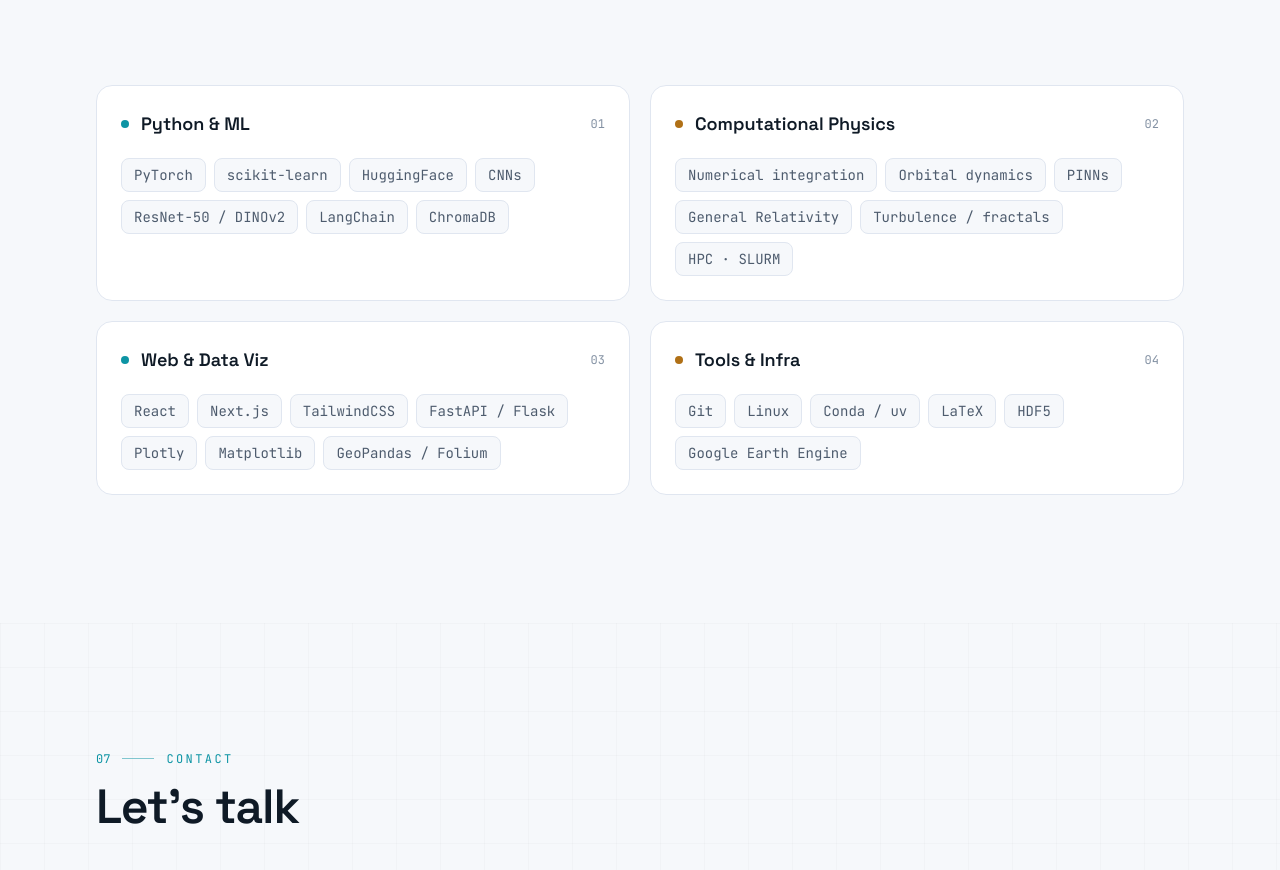
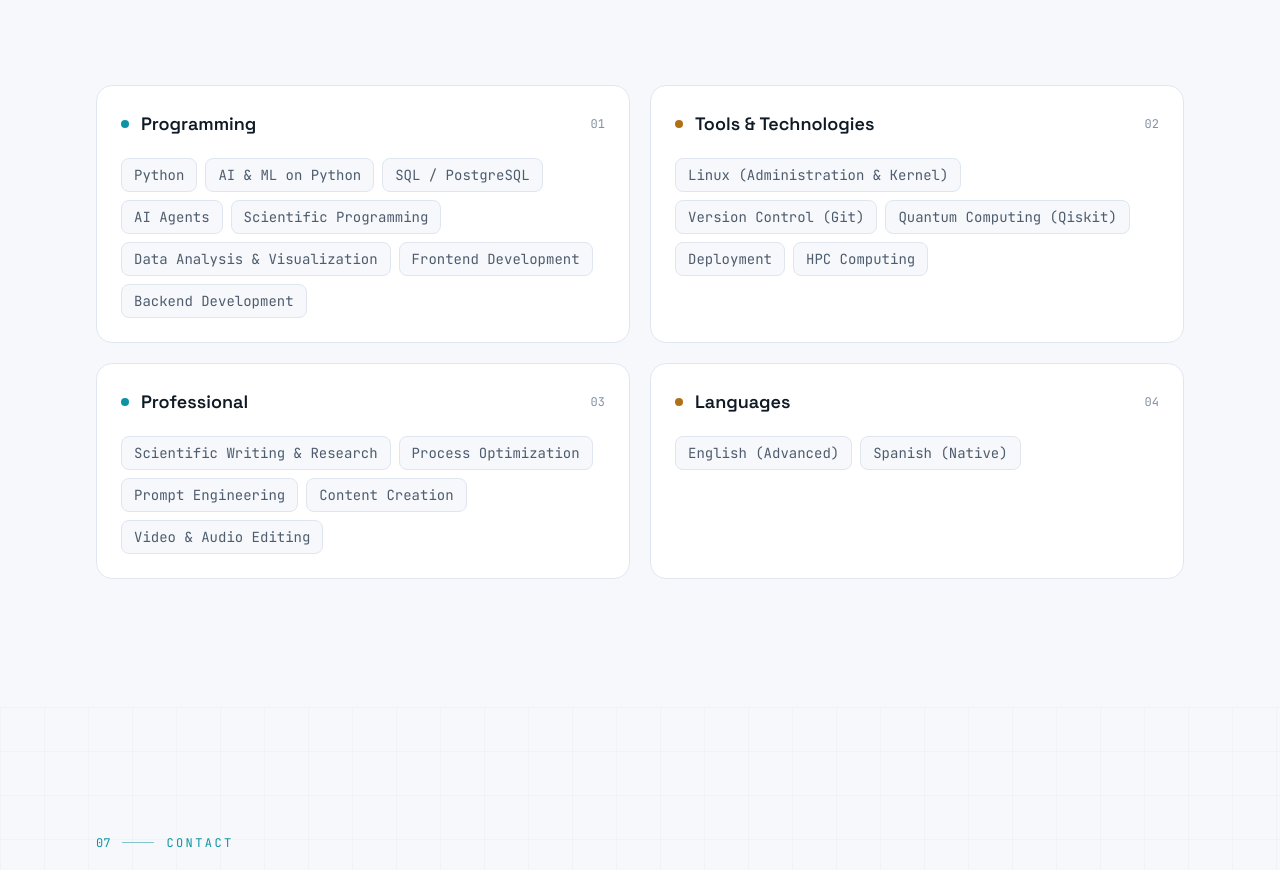
Before and after one commit to DaVas1410/portafolio_web, a React (Vite) app: page / in a window 1280 px wide. Shown: the part 6353-7223 px from the top of the page. Built offline with nearby package versions, Linux system fonts and the light colour scheme.

Commit message:
feat: expand skills to full CV matrix

```diff
--- a/src/components/Skills.jsx
+++ b/src/components/Skills.jsx
@@ -29,14 +29,17 @@ export default function Skills() {
                 </span>
               </div>
               <div className="flex flex-wrap gap-2">
-                {group.items.map((skill) => (
-                  <span
-                    key={skill}
-                    className="rounded-lg border border-line bg-bg px-3 py-1.5 font-mono text-sm text-muted transition-colors hover:text-ink"
-                  >
-                    {skill}
-                  </span>
-                ))}
+                {group.items.map((skill) => {
+                  const label = t(skill, lang)
+                  return (
+                    <span
+                      key={label}
+                      className="rounded-lg border border-line bg-bg px-3 py-1.5 font-mono text-sm text-muted transition-colors hover:text-ink"
+                    >
+                      {label}
+                    </span>
+                  )
+                })}
               </div>
             </div>
           )
--- a/src/data/content.js
+++ b/src/data/content.js
@@ -194,24 +194,48 @@ export const skills = {
   title: { en: 'Toolbox', es: 'Herramientas' },
   groups: [
     {
-      title: { en: 'Python & ML', es: 'Python & ML' },
+      title: { en: 'Programming', es: 'Programación' },
       accent: 'accent',
-      items: ['PyTorch', 'scikit-learn', 'HuggingFace', 'CNNs', 'ResNet-50 / DINOv2', 'LangChain', 'ChromaDB'],
+      items: [
+        'Python',
+        'AI & ML on Python',
+        'SQL / PostgreSQL',
+        'AI Agents',
+        'Scientific Programming',
+        'Data Analysis & Visualization',
+        'Frontend Development',
+        'Backend Development',
+      ],
     },
     {
-      title: { en: 'Computational Physics', es: 'Física computacional' },
+      title: { en: 'Tools & Technologies', es: 'Herramientas & Tecnologías' },
       accent: 'warm',
-      items: ['Numerical integration', 'Orbital dynamics', 'PINNs', 'General Relativity', 'Turbulence / fractals', 'HPC · SLURM'],
+      items: [
+        'Linux (Administration & Kernel)',
+        'Version Control (Git)',
+        'Quantum Computing (Qiskit)',
+        'Deployment',
+        'HPC Computing',
+      ],
     },
     {
-      title: { en: 'Web & Data Viz', es: 'Web & Data Viz' },
+      title: { en: 'Professional', es: 'Profesional' },
       accent: 'accent',
-      items: ['React', 'Next.js', 'TailwindCSS', 'FastAPI / Flask', 'Plotly', 'Matplotlib', 'GeoPandas / Folium'],
+      items: [
+        'Scientific Writing & Research',
+        'Process Optimization',
+        'Prompt Engineering',
+        'Content Creation',
+        'Video & Audio Editing',
+      ],
     },
     {
-      title: { en: 'Tools & Infra', es: 'Herramientas & Infra' },
+      title: { en: 'Languages', es: 'Idiomas' },
       accent: 'warm',
-      items: ['Git', 'Linux', 'Conda / uv', 'LaTeX', 'HDF5', 'Google Earth Engine'],
+      items: [
+        { en: 'English (Advanced)', es: 'Inglés (Avanzado)' },
+        { en: 'Spanish (Native)', es: 'Español (Nativo)' },
+      ],
     },
   ],
 }
```
